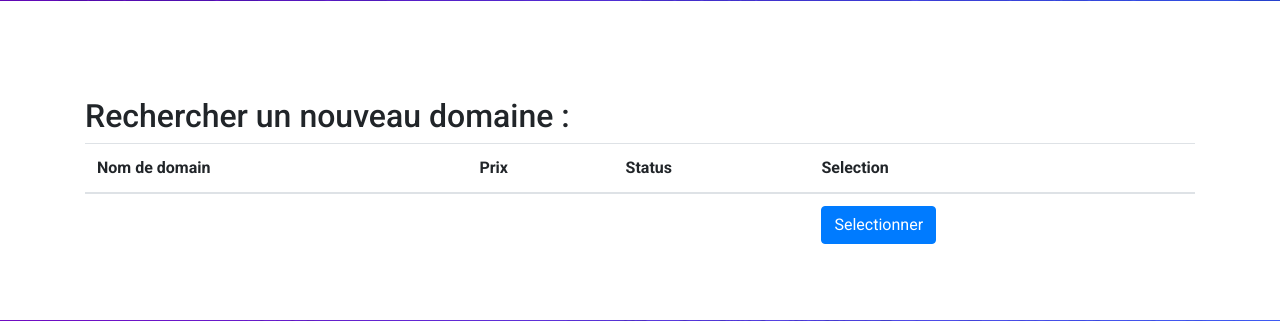
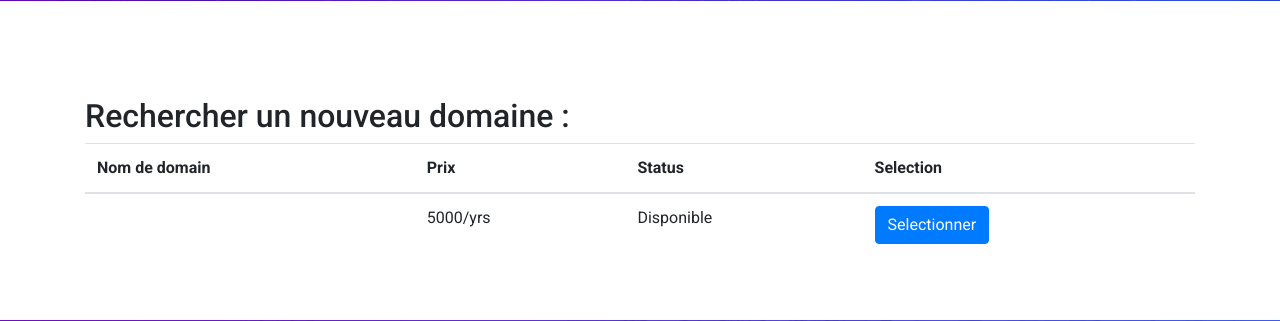
Before and after one commit to asidev7/dnshackton2023, a Django app: template main/templates/main/reserver_domaine.html in a window 1280 px wide. Shown: the part 507-828 px from the top of the page. Run offline with Django 3.2, Linux system fonts and the light colour scheme; the template is opened without the code that fills it, so the values that code supplies are empty; some libraries are stand-ins or nearby versions.

Commit message:
first commit

```diff
--- a/main/templates/main/home.html
+++ b/main/templates/main/home.html
@@ -32,8 +32,9 @@
     <br>
 
                     </li>
-                   <div class="text-center bg-light p-4"> {% if messages %}
+      {% if messages %}
     {% for message in messages %}
+    <div class="text-center bg-light p-4">
         <div {% if message.tags %} class="text-{{ message.tags }}" {% endif %}>
             {{ message }}
         </div>
--- a/main/templates/main/reserver_domaine.html
+++ b/main/templates/main/reserver_domaine.html
@@ -32,8 +32,8 @@
 
             <tr>
                 <td>{{nom_domaine}}</td>
-                <td> </td>
-                <td></td>
+                <td> 5000/yrs</td>
+                <td>Disponible</td>
                 <td><a class="btn btn-primary" href="" > Selectionner</a></td>
             </tr>
 
--- a/main/views.py
+++ b/main/views.py
@@ -19,13 +19,13 @@ def home(request):
             elif not (nom_domaine.endswith('.benin') or nom_domaine.endswith('.cotonou')):
                 # Le nom de domaine ne se termine pas par .benin ou .cotonou
                 messages.warning(request, 'Le nom de domaine ne se termine pas par .benin ou .cotonou')
-                return render('main/home.html', nom_domaine=nom_domaine)
+                return render(request,'main/home.html', {'nom_domaine':nom_domaine})
             else:
                 # Le nom de domaine est disponible
 
                 messages.success(request, f'Le nom de domaine "{nom_domaine}" est disponible')
+                return render(request,'main/reserver_domaine.html', {'nom_domaine':nom_domaine, 'form':form})
 
-            return redirect(reserver_domaine)
     else:
         form = DomaineDisponibiliteForm()
 
```
Also changed, not shown: main/admin.py (+6 -1 lines).
